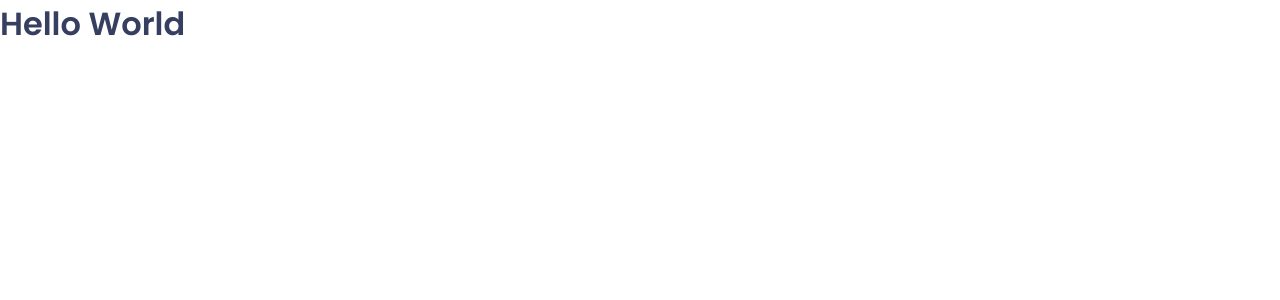
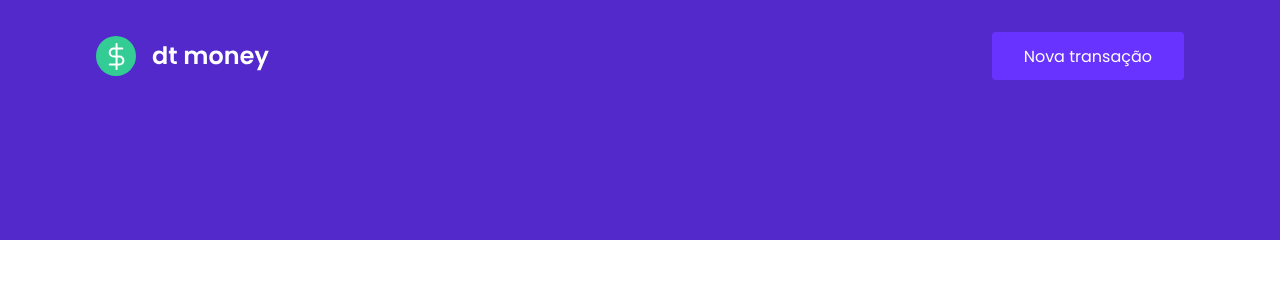
Before and after one commit to cestemms/ignite-dtmoney, a React (Create React App) app: page / in a window 1280 px wide. Shown: the top 300 px of the page. Built offline with nearby package versions, Linux system fonts and the light colour scheme.

Commit message:
Creates Header component

```diff
--- a/src/App.tsx
+++ b/src/App.tsx
@@ -1,9 +1,10 @@
+import { Header } from "./components/Header";
 import { GlobalStyle } from "./styles/global";
 
 export function App() {
   return (
     <>
-        <h1>Hello World</h1>
+        <Header/>
         <GlobalStyle/>
     </>
   );
--- /dev/null
+++ b/src/components/Header/index.tsx
@@ -0,0 +1,15 @@
+import logoImg from '../../assets/logo.svg';
+import * as S from './styles'
+
+export function Header() {
+    return (
+        <S.Container>
+            <S.Content>
+                <img src={logoImg} alt="Dt Money"/>
+                <button type="button">
+                    Nova transação
+                </button>
+            </S.Content>
+        </S.Container>
+    )
+}
--- /dev/null
+++ b/src/components/Header/styles.ts
@@ -0,0 +1,33 @@
+import styled from 'styled-components';
+
+export const Container = styled.header`
+  background: var(--blue);
+`;
+
+export const Content = styled.div`
+  max-width: 1120px;
+  margin: 0 auto;
+
+  padding: 2rem 1rem 10rem;
+  display: flex;
+  align-items: center;
+  justify-content: space-between;
+
+  button {
+    font-size: 1rem;
+    color: var(--white);
+    background: var(--blue-light);
+    padding: 0 2rem;
+    border: 0;
+    border-radius: 0.25rem;
+    height: 3rem;
+
+    cursor: pointer;
+
+    transition: filter 0.2s;
+
+    &:hover{
+      filter: brightness(0.9);
+    }
+  }
+`;
```
